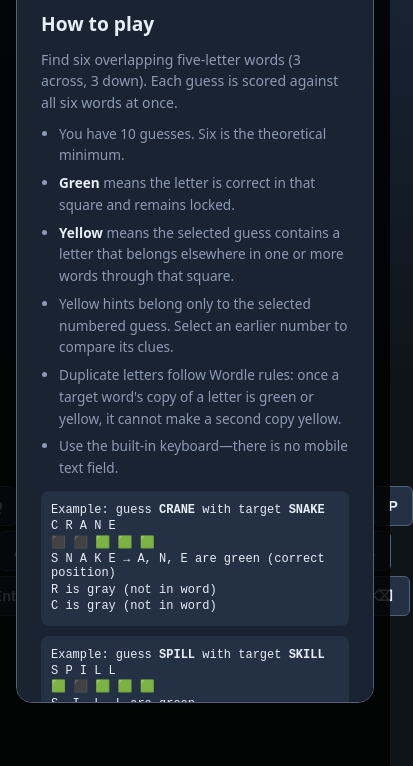
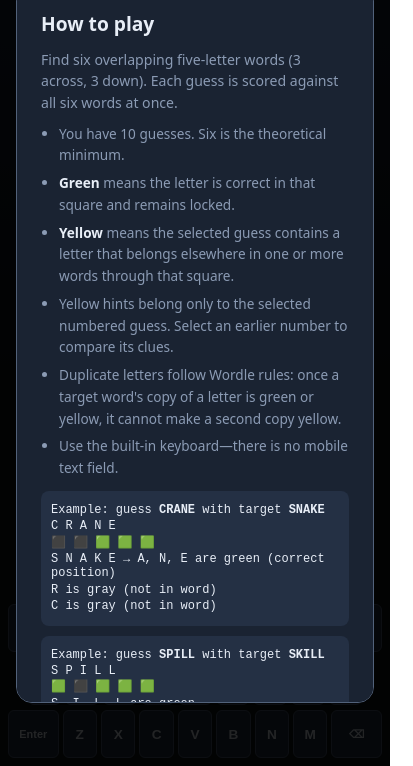
Before and after one commit to brad/weavle, a website built with Vite: page src/index.html in a window 390 px wide. Shown: the part 78-844 px from the top of the page, 413 px wide, since content can reach past the window. Built offline with nearby package versions, Linux system fonts and the light colour scheme.

Commit message:
Fix keyboard cutoff on mobile and eliminate page scrolling (#9)
- Use flexible layout (`flex: 1`, `flex: 1.5`, `min-width: 0`) and `clamp()` dimensions for keyboard rows and keys to prevent horizontal cutoff on narrow viewports.
- Add `.key-spacer` elements for row 2 to align letter keys evenly across rows.
- Set `overflow: hidden` and `100dvh` height on `html` and `body` to prevent horizontal and vertical page scrolling while keeping modals scrollable.
- Add layout unit test verifying CSS constraints and keyboard structure.

Co-authored-by: google-labs-jules[bot] <161369871+google-labs-jules[bot]@users.noreply.github.com>
Co-authored-by: brad <1614+brad@users.noreply.github.com>

```diff
--- a/src/index.html
+++ b/src/index.html
@@ -7,41 +7,43 @@
 <style>
 :root{--bg:#0f1419;--panel:#1a2332;--cell:#243044;--text:#e8eef7;--muted:#8b9bb4;--green:#3aa35a;--yellow:#c9a227;--accent:#6cb6ff;--bad:#d45d5d}
 *{box-sizing:border-box}
-body{margin:0;min-height:100vh;font-family:system-ui,-apple-system,"Segoe UI",sans-serif;background:radial-gradient(1100px 550px at 50% -10%,#1c2a40,var(--bg));color:var(--text);display:flex;flex-direction:column;align-items:center;padding:env(safe-area-inset-top) env(safe-area-inset-right) env(safe-area-inset-bottom) env(safe-area-inset-left)}
-header{width:min(720px,100%);padding:12px 16px 8px;display:flex;justify-content:space-between;align-items:center;gap:8px}
+html,body{height:100%;height:100dvh;margin:0;padding:0;overflow:hidden}
+body{font-family:system-ui,-apple-system,"Segoe UI",sans-serif;background:radial-gradient(1100px 550px at 50% -10%,#1c2a40,var(--bg));color:var(--text);display:flex;flex-direction:column;align-items:center;justify-content:space-between;padding:env(safe-area-inset-top) env(safe-area-inset-right) env(safe-area-inset-bottom) env(safe-area-inset-left);width:100%}
+header{width:min(720px,100%);padding:8px 16px 4px;display:flex;justify-content:space-between;align-items:center;gap:8px;flex-shrink:0}
 h1{font-size:1.2rem;margin:0;letter-spacing:.05em}
 .meta{font-size:.8rem;color:var(--muted)}
 .actions{display:flex;gap:8px}
 button{background:var(--cell);color:var(--text);border:1px solid #52627a;border-radius:8px;padding:8px 12px;font-weight:700;cursor:pointer}
 button:hover:not(:disabled){border-color:var(--accent)}
 button:disabled{opacity:.5;cursor:wait}
-.board{display:grid;grid-template-columns:repeat(5,56px);grid-template-rows:repeat(5,56px);gap:6px;margin:10px 0}
-.cell{border-radius:8px;display:grid;place-items:center;font-size:1.35rem;font-weight:800;background:var(--cell);border:2px solid #718098;text-transform:uppercase}
+.board{display:grid;grid-template-columns:repeat(5,min(56px,15vw,7.5vh));grid-template-rows:repeat(5,min(56px,15vw,7.5vh));gap:min(6px,1.2vw,1.2vh);margin:4px 0;flex-shrink:0}
+.cell{border-radius:8px;display:grid;place-items:center;font-size:clamp(1rem,4vw,1.35rem);font-weight:800;background:var(--cell);border:2px solid #718098;text-transform:uppercase}
 .cell.gap{background:transparent;border-color:transparent}
 .cell.revealed{background:var(--green);border-color:#2e8a4c}
 .cell.hint{background:var(--yellow);border-color:#a78316;color:#211900}
-.legend{display:flex;justify-content:center;gap:12px;font-size:.75rem;color:var(--muted);margin-bottom:4px}
+.legend{display:flex;justify-content:center;gap:12px;font-size:.75rem;color:var(--muted);margin-bottom:2px;flex-shrink:0}
 .legend span{display:flex;gap:4px;align-items:center}
 .swatch{width:12px;height:12px;border-radius:3px}
 .swatch.green{background:var(--green)}
 .swatch.yellow{background:var(--yellow)}
-.timeline{width:min(720px,100%);padding:0 16px;min-height:48px}
+.timeline{width:min(720px,100%);padding:0 16px;min-height:36px;flex-shrink:0}
 .timeline-label{text-align:center;color:var(--muted);font-size:.75rem;margin:0 0 4px}
 .guess-tabs{display:flex;justify-content:center;gap:4px;flex-wrap:wrap}
 .guess-tab{width:28px;height:28px;padding:0;border-radius:50%}
 .guess-tab.current{background:var(--yellow);color:#211900;border-color:#a78316}
-.guesses{width:min(720px,100%);padding:8px 16px 4px}
-.guess-entry{min-height:44px;display:flex;justify-content:center;align-items:center;gap:6px}
+.guesses{width:min(720px,100%);padding:4px 16px 2px;flex-shrink:0}
+.guess-entry{min-height:40px;display:flex;justify-content:center;align-items:center;gap:6px}
 .typed{display:flex;gap:4px}
-.typed-tile{width:36px;height:44px;display:grid;place-items:center;font-size:1.2rem;font-weight:700;background:var(--cell);border:2px solid #718098;border-radius:6px;text-transform:uppercase}
+.typed-tile{width:clamp(28px,8vw,36px);height:clamp(34px,9vw,44px);display:grid;place-items:center;font-size:clamp(1rem,3.5vw,1.2rem);font-weight:700;background:var(--cell);border:2px solid #718098;border-radius:6px;text-transform:uppercase}
 .typed-tile.filled{border-color:var(--accent)}
-.submit-guess{height:44px;padding:0 16px;font-weight:700}
-.msg{text-align:center;font-size:.8rem;color:var(--muted);min-height:20px;margin-top:4px}
+.submit-guess{height:clamp(34px,9vw,44px);padding:0 16px;font-weight:700}
+.msg{text-align:center;font-size:.8rem;color:var(--muted);min-height:18px;margin-top:2px}
 .msg.bad{color:var(--bad)}
-.keyboard{width:min(720px,100%);padding:8px 16px 12px;display:flex;flex-direction:column;align-items:center;gap:5px}
-.key-row{display:flex;gap:4px;justify-content:center}
-.key{height:40px;min-width:40px;padding:0 8px;border-radius:6px;font-size:.9rem;font-weight:700;background:var(--cell);border:1px solid #52627a;color:var(--text);cursor:pointer}
-.key.wide{padding:0 12px;min-width:56px}
+.keyboard{width:min(500px,100%);padding:4px 8px 8px;display:flex;flex-direction:column;align-items:center;gap:5px;flex-shrink:0}
+.key-row{display:flex;gap:4px;justify-content:center;width:100%}
+.key{height:clamp(36px,6vh,48px);flex:1;min-width:0;padding:0;border-radius:6px;font-size:clamp(0.75rem,3.5vw,0.95rem);font-weight:700;background:var(--cell);border:1px solid #52627a;color:var(--text);cursor:pointer;display:flex;align-items:center;justify-content:center;touch-action:manipulation}
+.key.wide{flex:1.5;font-size:clamp(0.65rem,2.8vw,0.85rem)}
+.key-spacer{flex:0.5}
 .key:hover:not(:disabled){border-color:var(--accent)}
 .key:disabled{opacity:.4;cursor:not-allowed}
 .key.green{background:var(--green);border-color:#2e8a4c;color:#fff}
@@ -49,7 +51,7 @@ button:disabled{opacity:.5;cursor:wait}
 .key.gray{background:#3a4756;border-color:#4a5568;color:#8b9bb4}
 .overlay{position:fixed;inset:0;background:rgba(0,0,0,.85);display:flex;align-items:center;justify-content:center;padding:16px;opacity:0;pointer-events:none;transition:opacity .15s;z-index:100}
 .overlay.show{opacity:1;pointer-events:auto}
-.modal{background:var(--panel);border:1px solid #52627a;border-radius:16px;padding:24px;max-width:360px;width:100%;max-height:85vh;overflow:auto}
+.modal{background:var(--panel);border:1px solid #52627a;border-radius:16px;padding:24px;max-width:360px;width:100%;max-height:85vh;overflow-y:auto}
 .modal h2{margin:0 0 12px;font-size:1.2rem}
 .modal p{margin:0 0 10px;font-size:.88rem;line-height:1.5;color:var(--muted)}
 .modal ul{margin:0 0 12px;padding-left:18px;font-size:.85rem;line-height:1.6;color:var(--muted)}
--- a/src/main.ts
+++ b/src/main.ts
@@ -244,15 +244,25 @@ function renderKeyboard(): void {
   if (!k) return;
   const s = keyState(guesses, answers);
   k.innerHTML = "";
-  KEY_ROWS.forEach(row => {
+  KEY_ROWS.forEach((row, rowIndex) => {
     const r = document.createElement("div");
     r.className = "key-row";
+    if (rowIndex === 1) {
+      const spacerLeft = document.createElement("div");
+      spacerLeft.className = "key-spacer";
+      r.appendChild(spacerLeft);
+    }
     for (const c of row) {
       const b = document.createElement("button");
       b.className = "key" + (c === "↵" || c === "⌫" ? " wide" : "") + (s[c.toLowerCase()] ? " " + s[c.toLowerCase()] : "");
       b.textContent = c === "↵" ? "Enter" : c === "⌫" ? "⌫" : c;
       b.onclick = () => press(c);
       r.appendChild(b);
+    }
+    if (rowIndex === 1) {
+      const spacerRight = document.createElement("div");
+      spacerRight.className = "key-spacer";
+      r.appendChild(spacerRight);
     }
     k.appendChild(r);
   });
```
Also changed, not shown: src/layout.test.ts (added, +32 -0 lines), 1 other file.
